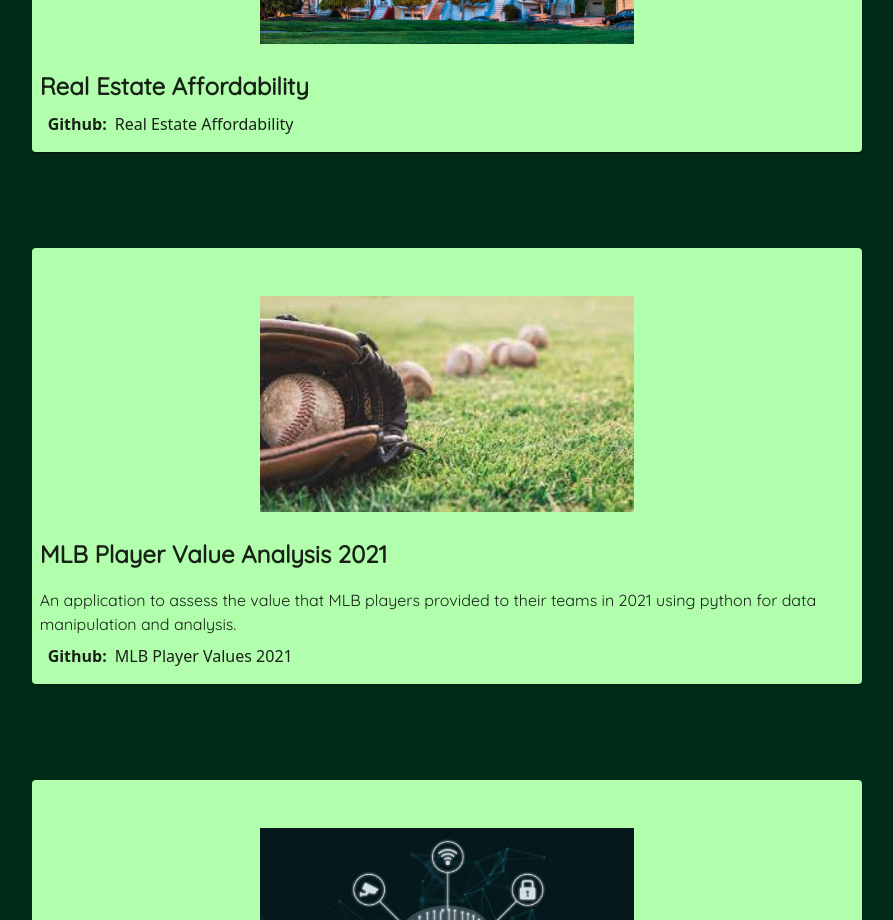
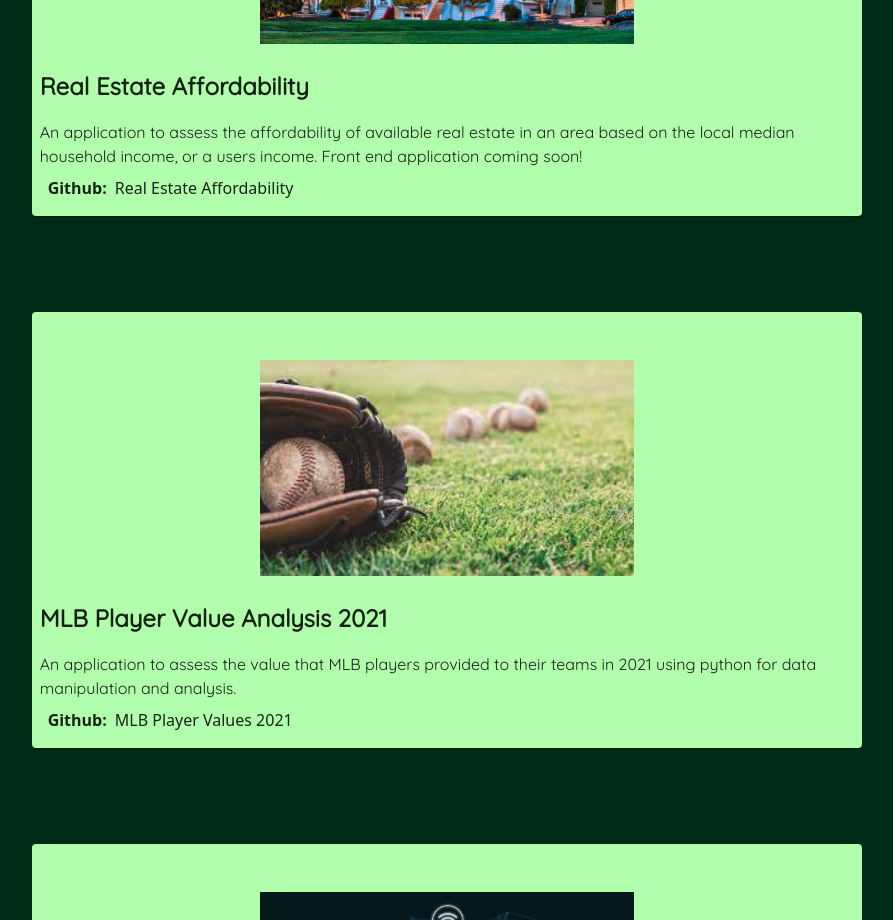
Before and after one commit to miltiades-the-general/personal_portfolio, a Next.js app: page / in a window 1280 px wide. Shown: the part 2540-3460 px from the top of the page, without its empty margins (193-1086 px from the left). Built offline with nearby package versions, Linux system fonts and the light colour scheme; a web font is replaced by a local one.

Commit message:
Updates to work examples

```diff
--- a/components/WorkExamples.jsx
+++ b/components/WorkExamples.jsx
@@ -32,7 +32,7 @@ const WorkExamples = () => {
         <Paper sx={{ width: '65%', backgroundColor: 'var(--very-light-green)', marginBottom:'6rem', marginLeft:'auto', marginRight: 'auto', display: 'flex', flexDirection: 'column'}}>
           <img className={styles.meta_image} src={sanfran} alt="san francisco houses"/>
           <h1 className='header_text m-2'><b>Real Estate Affordability</b></h1>
-          {/* <p className='main_text m-2'>An application to assess the affordability of available real estate in an area based on the local median household income, or a users income. Front end application coming soon!</p> */}
+          <p className='main_text m-2'>An application to assess the affordability of available real estate in an area based on the local median household income, or a users income. Front end application coming soon!</p>
           <p className='ml-4 mb-4'><b>Github:</b><a href="https://github.com/miltiades-the-general/real_estate_affordability" target="_blank" rel="noreferrer" className='ml-2'>Real Estate Affordability</a></p>
         </Paper>
         <Paper sx={{ width: '65%', backgroundColor: 'var(--very-light-green)', marginBottom:'6rem', marginLeft:'auto', marginRight: 'auto', display: 'flex', flexDirection: 'column'}}>
```
Also changed, not shown: 2 other files (tests, documents, lock files or other folders).
